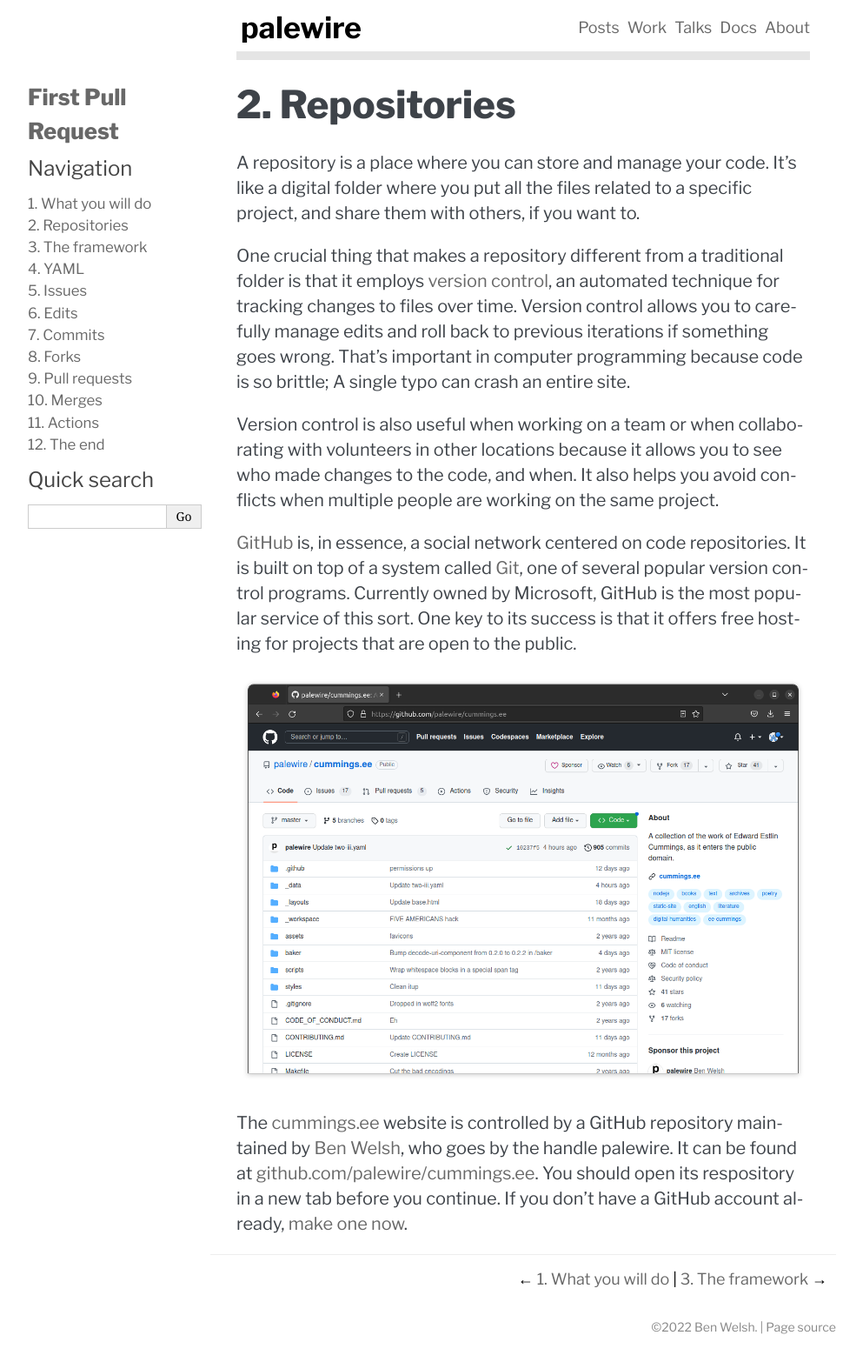
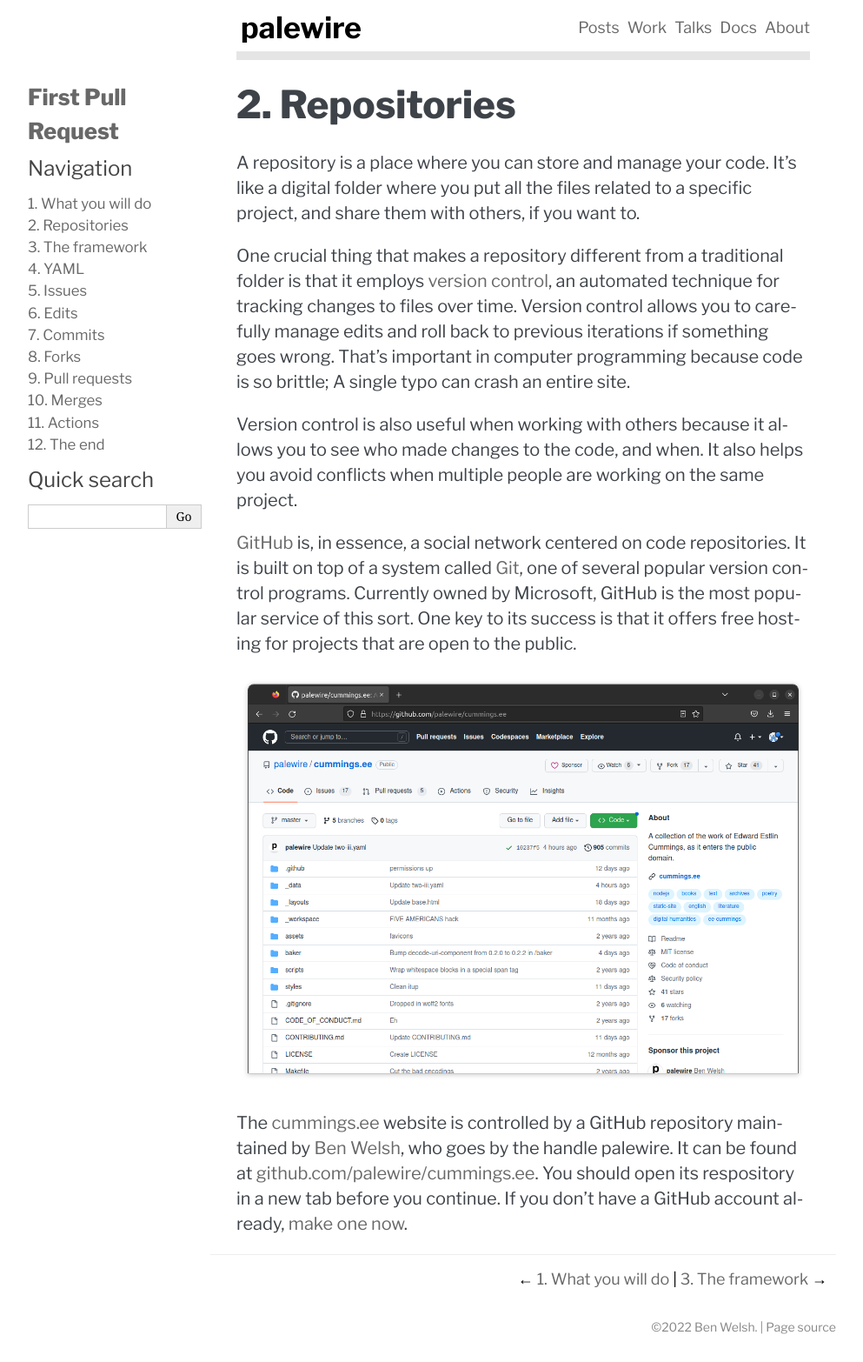
Before and after one commit to palewire/first-pull-request, a Sphinx documentation site: the page built from docs/repo.md, in a window 1280 px wide. Shown: the whole page at 87% size, without its empty margins (148-1141 px from the left). Built offline with Sphinx 7.4.7, drawn with Linux system fonts in a browser that asks for light colours.

Commit message:
Update repo.md

```diff
--- a/docs/repo.md
+++ b/docs/repo.md
@@ -7,7 +7,7 @@
 
 One crucial thing that makes a repository different from a traditional folder is that it employs [version control](https://en.wikipedia.org/wiki/Version_control), an automated technique for tracking changes to files over time. Version control allows you to carefully manage edits and roll back to previous iterations if something goes wrong. That's important in computer programming because code is so brittle; A single typo can crash an entire site.
 
-Version control is also useful when working on a team or when collaborating with volunteers in other locations because it allows you to see who made changes to the code, and when. It also helps you avoid conflicts when multiple people are working on the same project.
+Version control is also useful when working with others because it allows you to see who made changes to the code, and when. It also helps you avoid conflicts when multiple people are working on the same project.
 
 [GitHub](https://en.wikipedia.org/wiki/GitHub) is, in essence, a social network centered on code repositories. It is built on top of a system called [Git](https://en.wikipedia.org/wiki/Git), one of several popular version control programs. Currently owned by Microsoft, GitHub is the most popular service of this sort. One key to its success is that it offers free hosting for projects that are open to the public.
 
```
